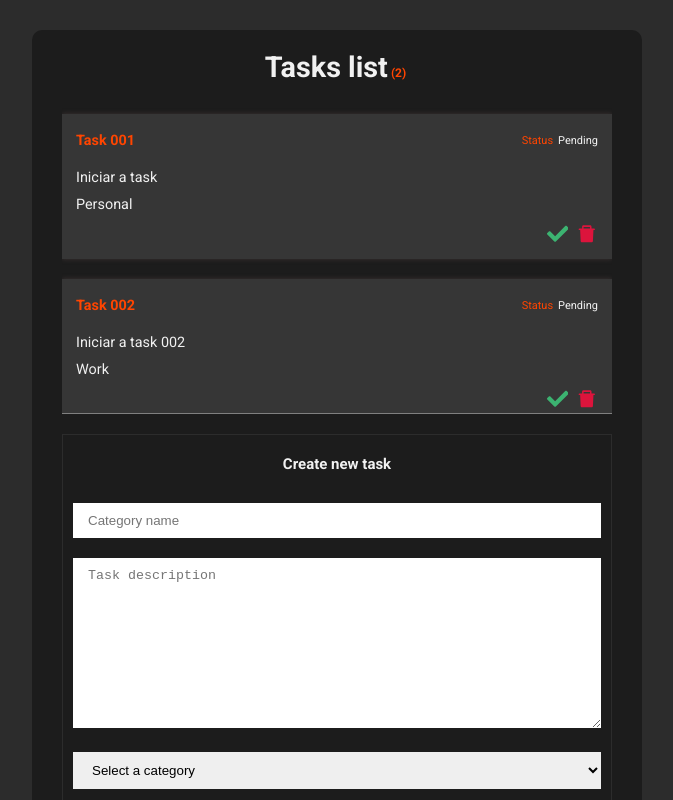
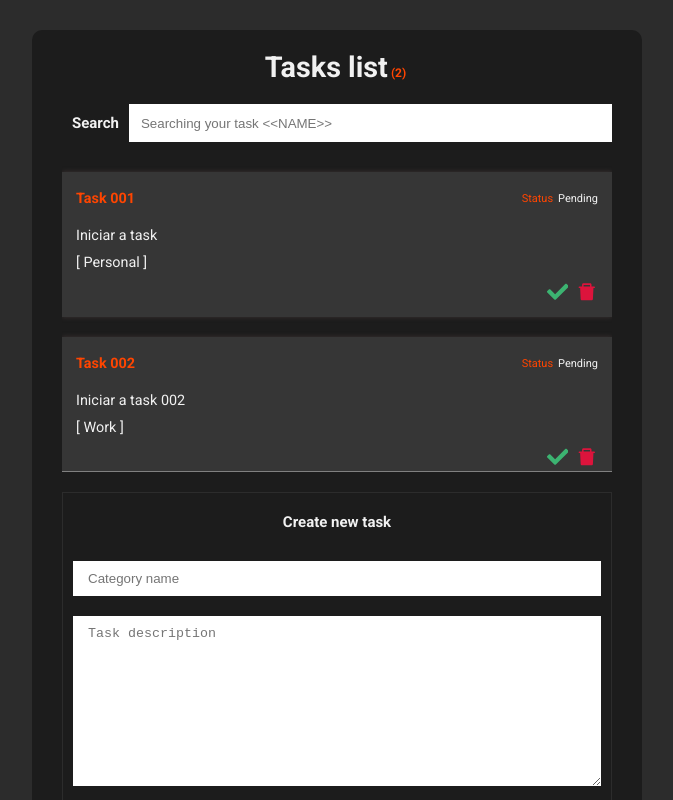
Before and after one commit to maxiamikel19/task-react-vite, a React (Vite) app: page / in a window 1280 px wide. Shown: the top 800 px of the page, without its empty margins (303-976 px from the left). Built offline with nearby package versions, Linux system fonts and the light colour scheme.

Commit message:
Implementar o componente para filtrar (Buscar task) e sua funcionalidade

```diff
--- a/src/App.jsx
+++ b/src/App.jsx
@@ -2,6 +2,7 @@ import { useState } from "react";
 import "./App.css";
 import Task from "./components/task/Task";
 import TaskForm from "./components/taskForm/TaskForm";
+import Search from "./components/search/Search";
 
 function App() {
   const [tasks, setTasks] = useState([
@@ -21,6 +22,7 @@ function App() {
     },
   ]);
 
+  const [search, setSearch] = useState("");
   const addNewTask = (name, description, category) => {
     const newTask = [
       ...tasks,
@@ -54,9 +56,14 @@ function App() {
       <h1>
         Tasks list<span className="task-number">({tasks.length})</span>
       </h1>
+      <Search search={search} setSearch={setSearch} />
       <div className="task-list">
         {tasks.length > 0 ? (
-          tasks.map((task) => (
+          tasks
+            .filter((task) =>
+              task.name.toLowerCase().includes(search.toLowerCase())
+            )
+            .map((task) => (
               <Task
                 key={task.id}
                 task={task}
--- /dev/null
+++ b/src/components/search/Search.css
@@ -0,0 +1,21 @@
+.search {
+  margin: 20x 0px;
+  border: none;
+  padding: 10px 0px;
+  display: flex;
+  justify-content: space-between;
+}
+.search input {
+  width: 92%;
+  padding: 10px 12px;
+  outline: none;
+  border: none;
+}
+
+.search input:focus {
+  border: solid 2px #20b2aa;
+}
+
+.search button:hover {
+  color: #ff8c00;
+}
--- /dev/null
+++ b/src/components/search/Search.jsx
@@ -0,0 +1,19 @@
+import "./Search.css";
+import { FaSearch } from "react-icons/fa";
+
+function Search({ search, setSearch }) {
+  return (
+    <div className="search">
+      <h2>Search</h2>
+      <input
+        type="text"
+        name="search"
+        id="search"
+        placeholder="Searching your task <<NAME>>"
+        onChange={(e) => setSearch(e.target.value)}
+      />
+    </div>
+  );
+}
+
+export default Search;
--- a/src/components/task/Task.jsx
+++ b/src/components/task/Task.jsx
@@ -20,8 +20,7 @@ function Task({ task, removeTask, completeTask }) {
           </p>
         </div>
         <p>{description}</p>
-        <p>{category}</p>
-        <p>{isCompleted}</p>
+        <p>[ {category} ]</p>
       </div>
       <div className="actions">
         <button
```
Lines whose indentation alone changed are shown as unchanged.
